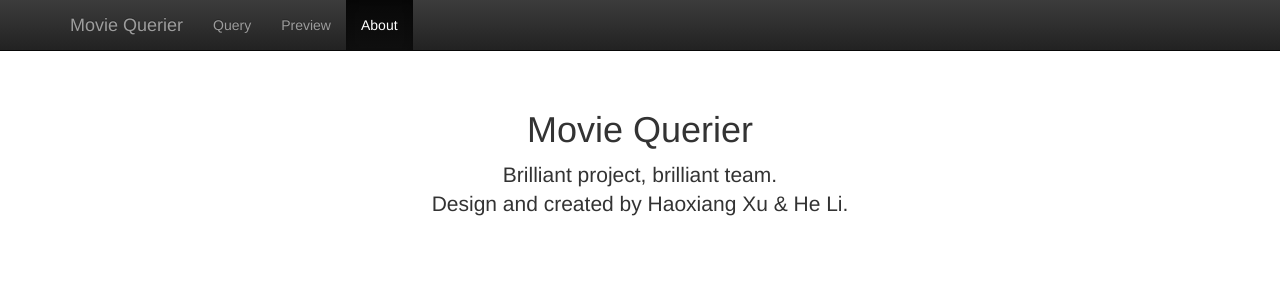
After one commit to doomdagger/MovieQuerier, a Flask app: page /about in a window 1280 px wide. The commit adds this page. Shown: the top 300 px of the page. Run offline with Flask 2, Linux system fonts and the light colour scheme; parts of the project's set-up code (start-up, migrations or seed data) failed here and were passed over; some libraries are stand-ins or nearby versions.

Commit message:
add about

```diff
--- a/app.py
+++ b/app.py
@@ -169,5 +169,10 @@ def clip(clip_name):
 
     return render_template('scene_face.html', clip=ret)
 
+
+@app.route('/about')
+def about():
+    return render_template('about.html')
+
 if __name__ == '__main__':
     app.run(debug=True)
--- /dev/null
+++ b/templates/about.html
@@ -0,0 +1,71 @@
+<!DOCTYPE html>
+<html lang="en">
+<head>
+    <meta charset="utf-8">
+    <meta http-equiv="X-UA-Compatible" content="IE=edge">
+    <meta name="viewport" content="width=device-width, initial-scale=1">
+    <!-- The above 3 meta tags *must* come first in the head; any other head content must come *after* these tags -->
+    <meta name="description" content="">
+    <meta name="author" content="">
+
+    <title>Movie Querier</title>
+    <!-- Latest compiled and minified CSS -->
+    <link rel="stylesheet" href="https://cdnjs.cloudflare.com/ajax/libs/twitter-bootstrap/3.3.6/css/bootstrap.min.css">
+    <!-- Optional theme -->
+    <link rel="stylesheet"
+          href="https://cdnjs.cloudflare.com/ajax/libs/twitter-bootstrap/3.3.6/css/bootstrap-theme.min.css">
+
+    <!-- jQuery (necessary for Bootstrap's JavaScript plugins) -->
+    <script src="https://ajax.googleapis.com/ajax/libs/jquery/2.1.1/jquery.min.js"></script>
+    <!-- Latest compiled and minified JavaScript -->
+    <script src="https://cdnjs.cloudflare.com/ajax/libs/twitter-bootstrap/3.3.6/js/bootstrap.min.js"></script>
+
+    <style>
+        body {
+            padding-top: 50px;
+        }
+
+        .starter-template {
+            padding: 40px 15px;
+            text-align: center;
+        }
+    </style>
+
+</head>
+
+<body>
+
+<nav class="navbar navbar-inverse navbar-fixed-top">
+    <div class="container">
+        <div class="navbar-header">
+            <button type="button" class="navbar-toggle collapsed" data-toggle="collapse" data-target="#navbar"
+                    aria-expanded="false" aria-controls="navbar">
+                <span class="sr-only">Toggle navigation</span>
+                <span class="icon-bar"></span>
+                <span class="icon-bar"></span>
+                <span class="icon-bar"></span>
+            </button>
+            <a class="navbar-brand" href="/">Movie Querier</a>
+        </div>
+        <div id="navbar" class="collapse navbar-collapse">
+            <ul class="nav navbar-nav">
+                <li><a href="/">Query</a></li>
+                <li><a href="/preview">Preview</a></li>
+                <li class="active"><a href="/about">About</a></li>
+            </ul>
+        </div><!--/.nav-collapse -->
+    </div>
+</nav>
+
+<div class="container">
+
+      <div class="starter-template">
+        <h1>Movie Querier</h1>
+        <p class="lead">Brilliant project, brilliant team.<br> Design and created by Haoxiang Xu & He Li.</p>
+      </div>
+
+    </div><!-- /.container -->
+
+
+</body>
+</html>
--- a/templates/preview.html
+++ b/templates/preview.html
@@ -88,13 +88,13 @@
                 <span class="icon-bar"></span>
                 <span class="icon-bar"></span>
             </button>
-            <a class="navbar-brand" href="#">Movie Querier</a>
+            <a class="navbar-brand" href="/">Movie Querier</a>
         </div>
         <div id="navbar" class="collapse navbar-collapse">
             <ul class="nav navbar-nav">
                 <li><a href="/">Query</a></li>
                 <li class="active"><a href="/preview">Preview</a></li>
-                <li><a href="#About">About</a></li>
+                <li><a href="/about">About</a></li>
             </ul>
         </div><!--/.nav-collapse -->
     </div>
```
Also changed, not shown: templates/index.html (+18 -8 lines).
